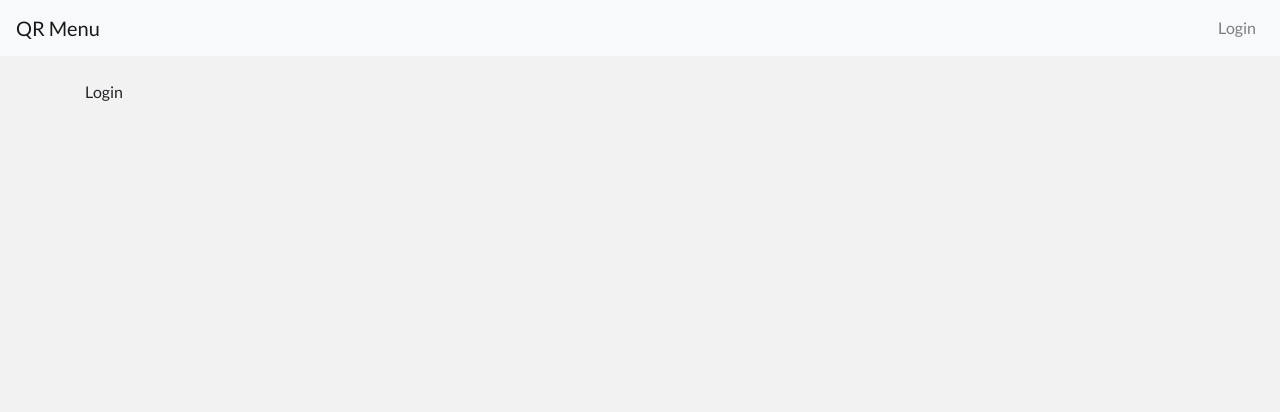
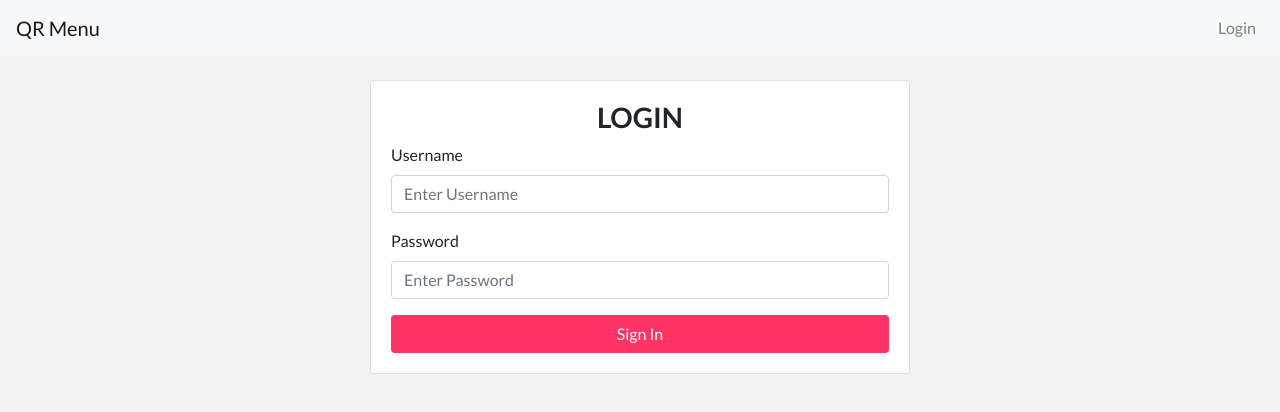
Before and after one commit to diogowernik/react-frontend-holding-and-investments, a React (Create React App) app: page /login in a window 1280 px wide. Shown: the top 412 px of the page. Built offline with nearby package versions, Linux system fonts and the light colour scheme.

Commit message:
added and connected react-tostify module; created Login component; created  signin function with call to server, response and error handling

```diff
--- a/package.json
+++ b/package.json
@@ -2,6 +2,7 @@
   "name": "qrmenu_frontend",
   "version": "0.1.0",
   "private": true,
+  "proxy": "http://localhost:8000",
   "dependencies": {
     "@testing-library/jest-dom": "^5.11.4",
     "@testing-library/react": "^11.1.0",
@@ -12,6 +13,7 @@
     "react-dom": "^17.0.2",
     "react-router-dom": "^5.2.0",
     "react-scripts": "4.0.3",
+    "react-toastify": "^7.0.3",
     "web-vitals": "^1.0.1"
   },
   "scripts": {
--- /dev/null
+++ b/src/apis.js
@@ -0,0 +1,45 @@
+import { toast } from 'react-toastify';
+
+export function signIn(username, password) {
+  return fetch('/auth/token/login/', {
+    method: 'POST',
+    headers: {
+      'Content-Type': 'application/json',
+    },
+    body: JSON.stringify({ username, password }),
+  })
+    .then((response) => {
+      console.log(response);
+
+      // If it is success
+      if (response.ok) {
+        return response.json();
+      }
+
+      // Otherwise, if there are errors
+      return response
+        .json()
+        .then((json) => {
+          // Handle JSON error, response by the server
+          console.log('json: ', json);
+          if (response.status === 400) {
+            const errors = Object.keys(json).map((k) => `${json[k].join(' ')}`);
+            throw new Error(errors.join(' '));
+          }
+          throw new Error(JSON.stringify(json));
+        })
+        .catch((e) => {
+          console.log('e: ', e);
+          throw new Error(e);
+        });
+    })
+    .then((json) => {
+      // Call API successfully
+      toast(JSON.stringify(json), { type: 'success' });
+    })
+    .catch((e) => {
+      // Handle all errors
+      console.log('e2s: ', e);
+      toast(e.message, { type: 'error' });
+    });
+}
--- a/src/index.css
+++ b/src/index.css
@@ -5,3 +5,13 @@
 * {
   font-family: 'Lato', 'Helvetica Neue', sans-serif;
 }
+
+.btn-standard {
+  background-color: #ff3366;
+  color: white;
+}
+
+.btn-standard:hover {
+  background-color: #fc285d;
+  color: white;
+}
--- a/src/index.js
+++ b/src/index.js
@@ -1,4 +1,6 @@
 import 'bootstrap/dist/css/bootstrap.min.css';
+import 'react-toastify/dist/ReactToastify.css';
+
 import React from 'react';
 import ReactDOM from 'react-dom';
 import './index.css';
--- a/src/pages/Login.js
+++ b/src/pages/Login.js
@@ -1,8 +1,55 @@
-import React from 'react';
+import { useState } from 'react';
+import { Col, Row, Card, Form, Button } from 'react-bootstrap';
 import MainLayout from '../layouts/MainLayout';
 
+import { signIn } from '../apis';
+
 const Login = () => {
-  return <MainLayout>Login</MainLayout>;
+  const [username, setUsername] = useState('');
+  const [password, setPassword] = useState('');
+
+  const onClick = () => {
+    signIn(username, password);
+  };
+
+  return (
+    <MainLayout>
+      <Row className='justify-content-center'>
+        <Col lg={6} md={8}>
+          <Card>
+            <Card.Body>
+              <h3 className='text-center'>
+                <b>LOGIN</b>
+              </h3>
+
+              <Form.Group>
+                <Form.Label>Username</Form.Label>
+                <Form.Control
+                  type='text'
+                  placeholder='Enter Username'
+                  value={username}
+                  onChange={(e) => setUsername(e.target.value)}
+                />
+              </Form.Group>
+              <Form.Group>
+                <Form.Label>Password</Form.Label>
+                <Form.Control
+                  type='password'
+                  placeholder='Enter Password'
+                  value={password}
+                  onChange={(e) => setPassword(e.target.value)}
+                />
+              </Form.Group>
+
+              <Button variant='standard' block onClick={onClick}>
+                Sign In
+              </Button>
+            </Card.Body>
+          </Card>
+        </Col>
+      </Row>
+    </MainLayout>
+  );
 };
 
 export default Login;
--- a/src/router/App.js
+++ b/src/router/App.js
@@ -1,4 +1,5 @@
 import { BrowserRouter, Switch, Route } from 'react-router-dom';
+import { ToastContainer } from 'react-toastify';
 import React from 'react';
 
 import Home from '../pages/Home';
@@ -6,6 +7,7 @@
 
 function App() {
   return (
+    <>
       <BrowserRouter>
         <Switch>
           <Route exact path='/'>
@@ -16,6 +18,8 @@
           </Route>
         </Switch>
       </BrowserRouter>
+      <ToastContainer />
+    </>
   );
 }
 
```
Also changed, not shown: 2 other files (tests, documents, lock files or other folders). Lines whose indentation alone changed are shown as unchanged.
